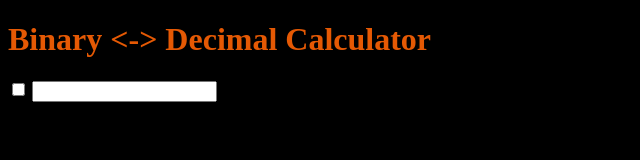
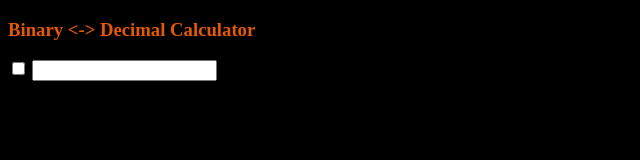
Before and after one commit to lildet/calculator, a plain HTML site: page index.html in a window 1280 px wide. Shown: the whole page, without its empty margins (0-640 px from the left). Drawn offline with Linux system fonts and the light colour scheme.

Commit message:
Update index.html

```diff
--- a/index.html
+++ b/index.html
@@ -6,7 +6,7 @@
 <link href="style.css" rel="stylesheet">
 </head>
 <body>
-<h1 id="title">Binary <-> Decimal Calculator</h1>
+<h3 id="title">Binary <-> Decimal Calculator</h3>
 <script src="index.js" type="text/javascript"></script>
 <script type="text/javascript">
 const log = console.log;
```
